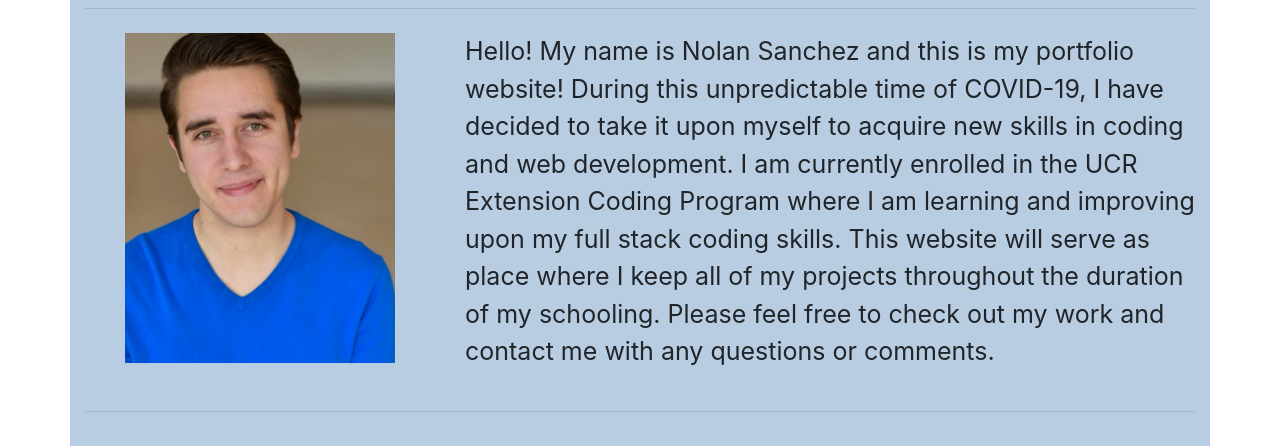
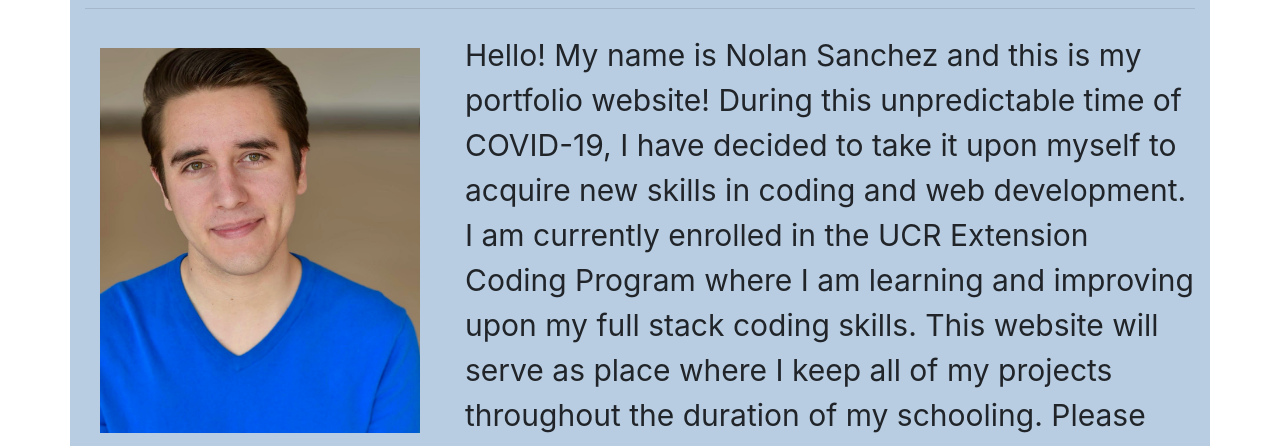
Before and after one commit to Nolanws1/portfolio, a plain HTML site: page index.html in a window 1280 px wide. Shown: the part 189-635 px from the top of the page. Drawn offline with nearby package versions, Linux system fonts and the light colour scheme.

Commit message:
Update Spacing

```diff
--- a/index.html
+++ b/index.html
@@ -49,7 +49,7 @@
         <div class="row">
           <!--Picture-->
           <div class="col-sm-4 col-md-12 col-lg-4 center">
-            <img src="rp_pic.jpeg" style="width: 270px; height: 330px;" alt="Nolan smiling wearing a blue sweater">
+            <img src="rp_pic.jpeg" alt="Nolan smiling wearing a blue sweater" class="selfpic">
           </div>
           <!--Bio-->
           <div class="col-sm-8 col-md-12 col-lg-8">
--- a/style.css
+++ b/style.css
@@ -10,7 +10,7 @@ footer {
 }
 
 .text   {
-        font-size: 25px;
+        font-size: 30px;
 }
 
 .color {
@@ -21,7 +21,13 @@ footer {
         height: 180px;
 }
 
+.selfpic {
+        margin-top: 15px;
+        width: 320px;
+        height: 385px;
+}
 
 .centercard {
         margin: auto;
+        margin-top: 20px;
 }
```
